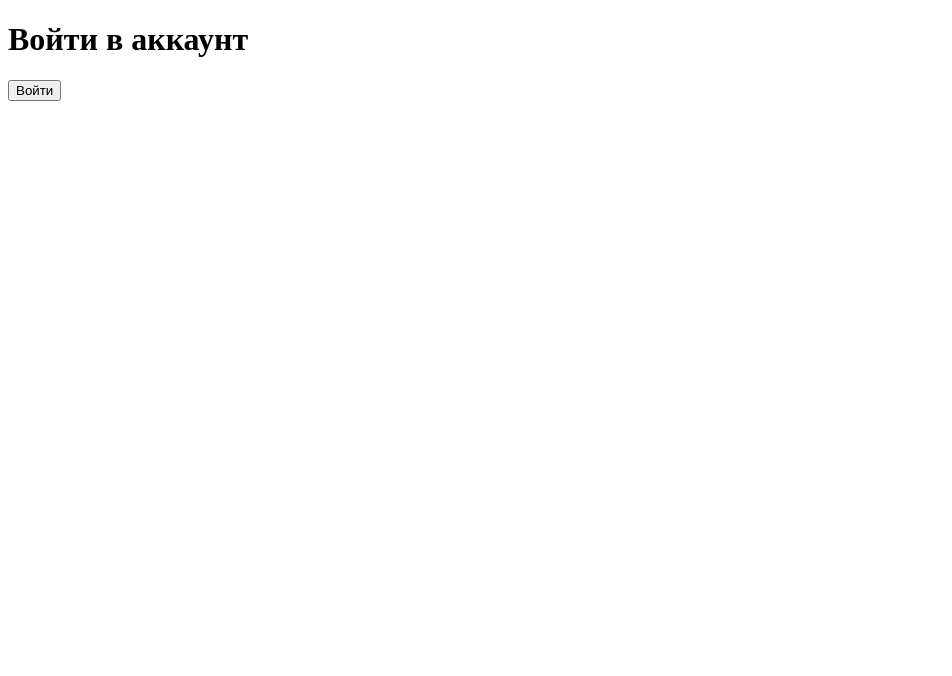
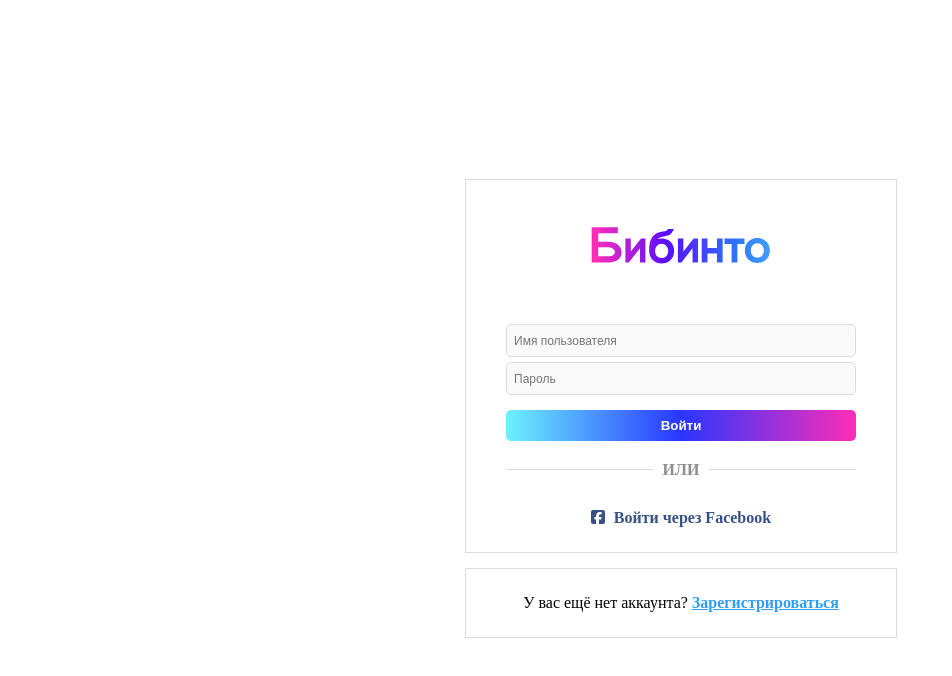
Before and after one commit to force278/bibintoApp-frontend, a React (Create React App) app in the folder web/: page / in a window 1280 px wide. Shown: the top 676 px of the page, without its empty margins (0-952 px from the left). Built offline with nearby package versions, Linux system fonts and the light colour scheme.

Commit message:
Add files via upload

```diff
--- a/web/src/screens/Login.js
+++ b/web/src/screens/Login.js
@@ -1,10 +1,136 @@
-import { isLoggedInVar } from "../apollo";
+import styled from "styled-components";
+import {
+  faFacebookSquare,
+  faInstagram,
+} from "@fortawesome/free-brands-svg-icons";
+import { FontAwesomeIcon } from "@fortawesome/react-fontawesome";
+
+const Container = styled.div`
+  display: flex;
+  flex-direction: column;
+  justify-content: center;
+  align-items: center;
+  height: 100vh;
+`;
+
+const WhiteBox = styled.div`
+  background-color: white;
+  border: 1px solid rgb(219, 219, 219);
+  width: 100%;
+`;
+
+const TopBox = styled(WhiteBox)`
+  display: flex;
+  flex-direction: column;
+  justify-content: center;
+  align-items: center;
+  padding: 35px 40px 25px 40px;
+  margin-bottom: 15px;
+  form {
+    display: flex;
+    flex-direction: column;
+    justify-content: center;
+    align-items: center;
+    margin-top: 40px;
+    width: 100%;
+    input {
+      width: 100%;
+      padding: 8px 7px;
+      background-color: #fafafa;
+      border: 0.5px solid rgb(219, 219, 219);
+      margin-top: 5px;
+      box-sizing: border-box;
+      border-radius: 5px;
+      &::placeholder {
+        font-size: 12px;
+      }
+      &:last-child {
+        margin-top: 15px;
+        background-color: #0095f6;
+        color: white;
+        text-align: center;
+        padding: 8px 0px;
+        border: none;
+        font-weight: 600;
+        background: linear-gradient(90deg, #6CF2FE, #2936FF, #FE2DB7);
+
+      }
+    }
+  }
+`;
+
+const Separator = styled.div`
+  margin: 20px 0 30px 0;
+  display: flex;
+  justify-content: center;
+  width: 100%;
+  align-items: center;
+  text-transform: uppercase;
+  div {
+    width: 100%;
+    height: 1px;
+    background-color: rgb(219, 219, 219);
+  }
+  span {
+    margin: 0 10px;
+    font-weight: 600;
+    color: #8e8e8e;
+  }
+`;
+
+const BottomBox = styled(WhiteBox)`
+  padding: 25px 0px;
+  text-align: center;
+  width:430px;
+  a {
+    font-weight: 600;
+    color: #2e9ef7;
+  }
+`;
+
+const Wrapper = styled.div`
+  max-width: 350px;
+  width: 100%;
+`;
+
+const FacebookLogin = styled.div`
+  color: #385185;
+  span {
+    margin-left: 5px;
+    font-weight: 600;
+  }
+`;
 
 function Login() {
-    return <div>
-        <h1>Войти в аккаунт</h1>
-        <button onClick={() => isLoggedInVar(true)}>Войти</button>
-    </div>
+  return (
+    <Container>
+      <Wrapper>
+        <TopBox>
+          <div>
+            <img src="bibinto.svg" width="180" height="60"></img>
+          </div>
+          <form>
+            <input type="text" placeholder="Имя пользователя" />
+            <input type="password" placeholder="Пароль" />
+            <input type="submit" value="Войти" />
+          </form>
+          <Separator>
+            <div></div>
+            <span>или</span>
+            <div></div>
+          </Separator>
+          <FacebookLogin>
+            <FontAwesomeIcon icon={faFacebookSquare} />
+            <span> Войти через Facebook</span>
+          </FacebookLogin>
+        </TopBox>
+        <BottomBox>
+          <span>
+            У вас ещё нет аккаунта? <a href="#">Зарегистрироваться</a>
+          </span>
+        </BottomBox>
+      </Wrapper>
+    </Container>
+  );
 }
-
 export default Login;
--- a/web/src/screens/NotFound.js
+++ b/web/src/screens/NotFound.js
@@ -1,5 +1,4 @@
 function NotFound() {
-    return <h1>404 Страница не найдена</h1>
+  return <h1>404 Страница не найдена</h1>;
 }
-
 export default NotFound;
```
Also changed, not shown: web/src/screens/Home.js (+5 -4 lines), web/src/styles.js (added, +19 -0 lines), web/public/bibinto.svg (added).
